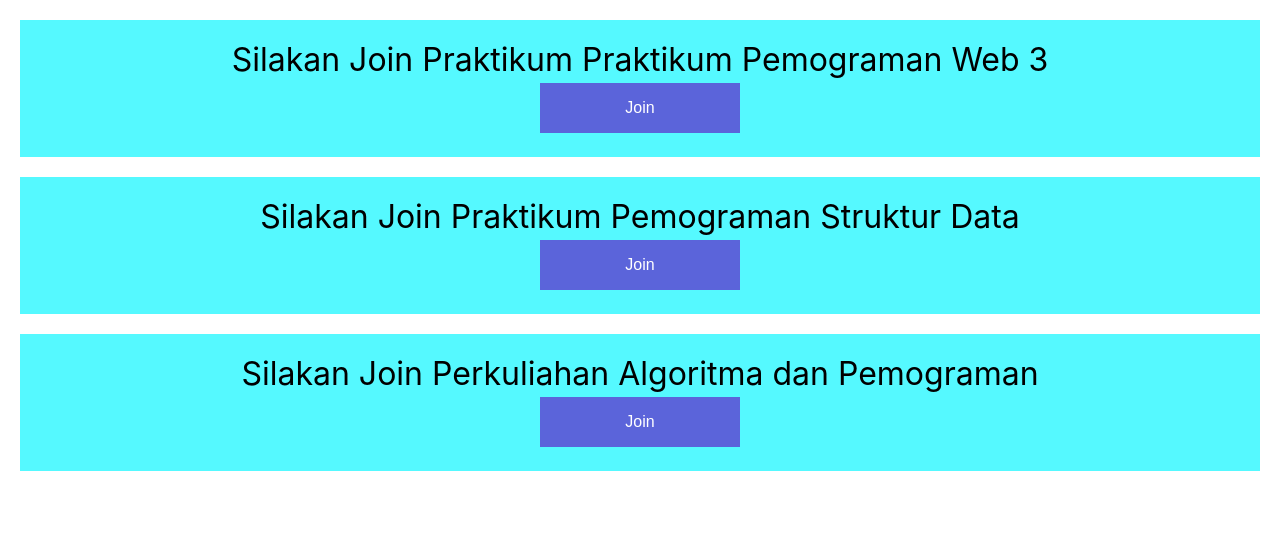
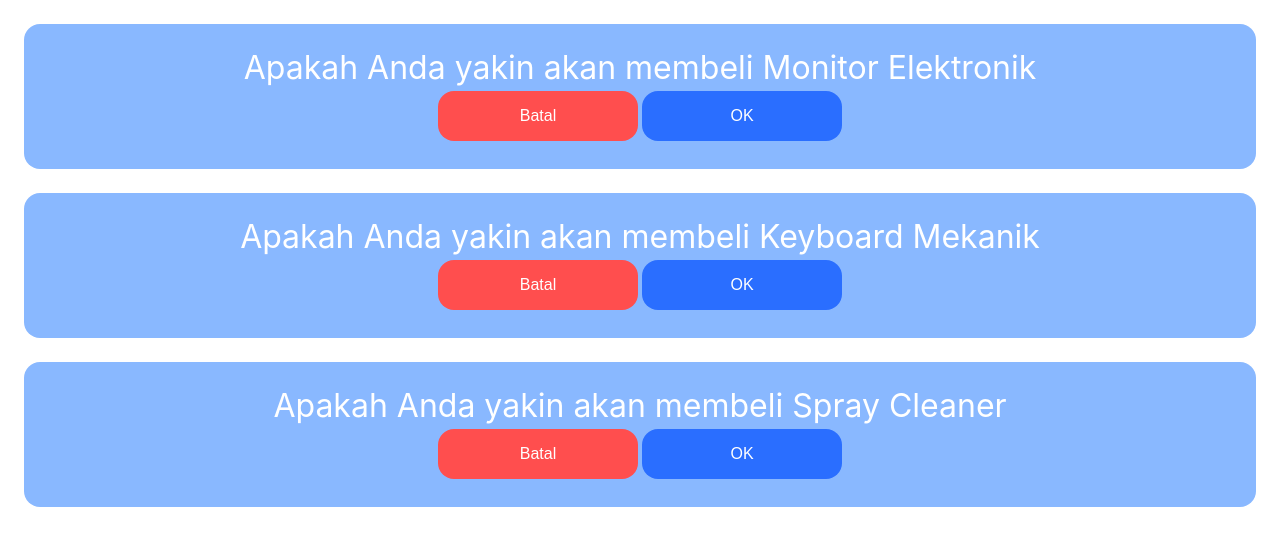
Before and after one commit to taufikemal/prakweb3, a React (Create React App) app: page / in a window 1280 px wide. Shown: the top 546 px of the page. Built offline with nearby package versions, Linux system fonts and the light colour scheme.

Commit message:
customize state and props

```diff
--- a/src/App.css
+++ b/src/App.css
@@ -8,16 +8,34 @@
 }
 
 .warna {
-  background:rgb(85, 249, 255);
-  border : 4px blue;
+  color:white;
+  background: rgb(137, 184, 255);
+  border : 2px blue;
   text-align: center;
-  margin: 20px;
-  padding:20px;
+  margin: 24px;
+  padding:24px;
   font-size: 2em;
+  border-radius:16px
 }
 
 .button {
-  background-color: #5b64da; /* Green */
+  background-color: #ff4e4e;
+  border: 16px;
+  color: white;
+  width: 200px;
+  padding: 16px 32px;
+  text-align: center;
+  text-decoration: none;
+  display: inline-block;
+  font-size: 16px;
+  margin: 4px 2px;
+  transition-duration: 0.5s;
+  cursor: pointer;
+  border-radius: 16px;
+}
+
+.button1 {
+  background-color: #2a6eff;
   border: none;
   color: white;
   width: 200px;
@@ -27,9 +45,11 @@
   display: inline-block;
   font-size: 16px;
   margin: 4px 2px;
-  transition-duration: 0.4s;
+  transition-duration: 0.5s;
   cursor: pointer;
+  border-radius: 16px;
 }
+
 
 @media (prefers-reduced-motion: no-preference) {
   .App-logo {
--- a/src/App.js
+++ b/src/App.js
@@ -4,9 +4,9 @@
 function App() {
   return (
     <div>
-      <Ppw3 nama="Praktikum Pemograman Web 3" jenis="Praktikum"/>
-      <Ppw3 nama="Pemograman Struktur Data" jenis="Praktikum"/>
-      <Ppw3 nama="Algoritma dan Pemograman" jenis="Perkuliahan"/>
+      <Ppw3 barang="Monitor" jenis="Elektronik" />
+      <Ppw3 barang="Keyboard" jenis="Mekanik" />
+      <Ppw3 barang="Spray" jenis="Cleaner" />
     </div>
   );
 }
--- a/src/Ppw3.js
+++ b/src/Ppw3.js
@@ -4,24 +4,32 @@
 class Ppw3 extends Component {
     constructor(props) {
         super(props);
-        this.state = { join: 'Silakan Join ' };
+        this.state = { join: 'Apakah Anda yakin akan membeli ' }
     }
 
-    joined = () => {
-        this.setState({ join: 'Terima Kasih sudah join ' });
+    yes = () => {
+        this.setState({ join: 'Terima Kasih sudah membeli ' })
+    }
+
+    cancel = () => {
+        this.setState({ join: 'Anda batal membeli ' })
     }
 
     render(){
         return (
             <div className="warna">
                 {this.state.join}
-                {this.props.jenis} {this.props.nama}
+                {this.props.barang} {this.props.jenis}
                 <br/>
-                <button className="button" onClick={this.joined}>
-                    Join
+                <button className = "button" onClick={this.cancel}>
+                    Batal
+                </button>
+
+                <button className = "button1" onClick={this.yes}>
+                    OK
                 </button>
             </div>
-        )
+        );
     }
 }
 
```
